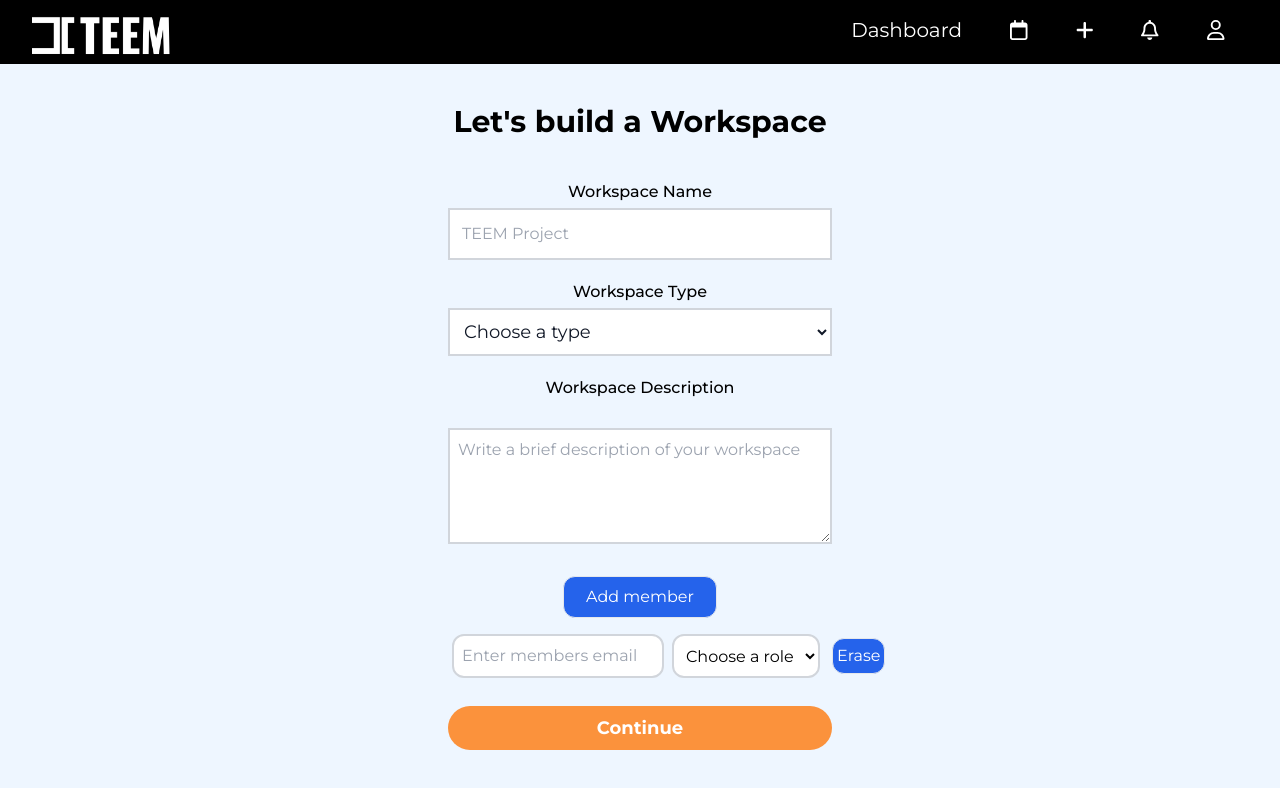
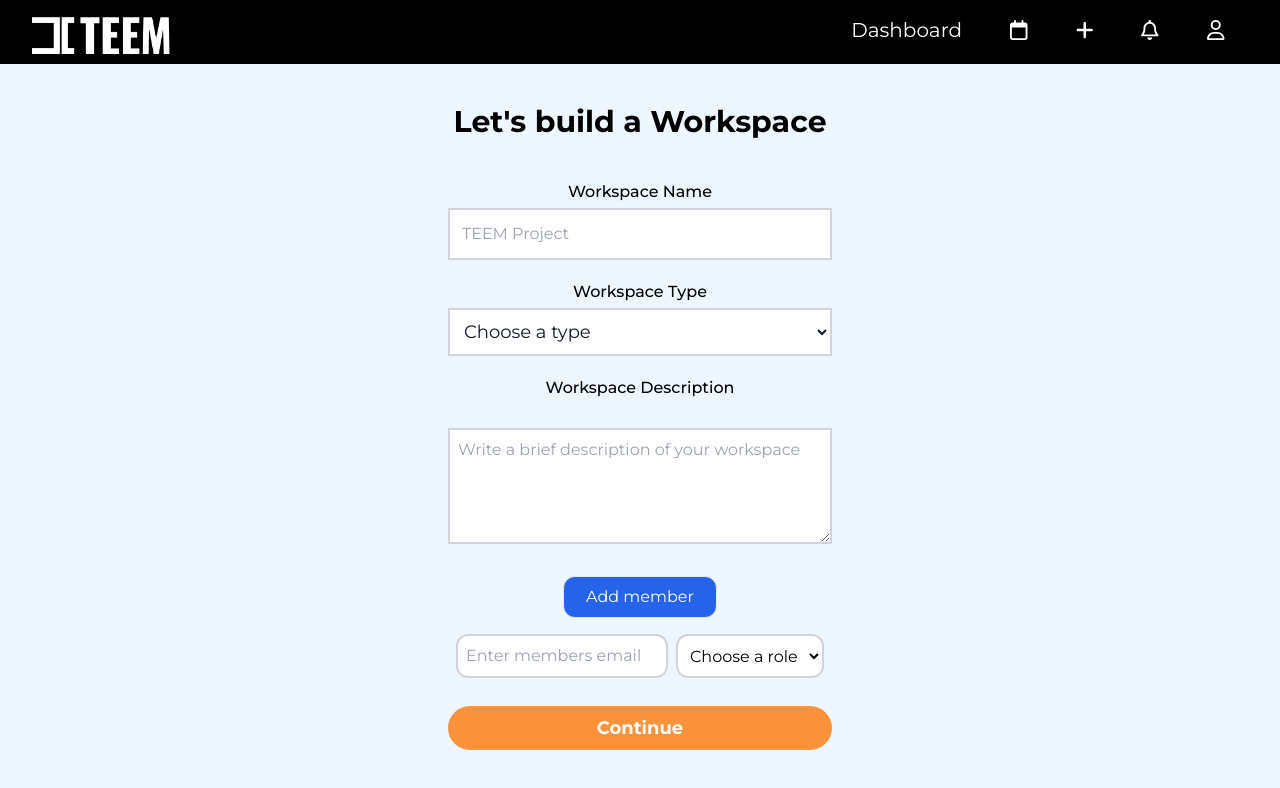
Before and after one commit to KrishRupapara/Group-14_Proj-TEEM, a Next.js app in the folder apps/web/: page /workspace/create in a window 1280 px wide. Shown: the top 788 px of the page. Built offline with nearby package versions, Linux system fonts and the light colour scheme.

Commit message:
Update remove

```diff
--- a/apps/web/src/app/workspace/components/dashboardfile.tsx
+++ b/apps/web/src/app/workspace/components/dashboardfile.tsx
@@ -21,7 +21,12 @@ export default function Dashboardfile() {
     description: "",
   });
 
-  const members = [{ Email: "", Role: "" }];
+  const members = [
+    {
+      Email: "",
+      Role: ""
+    },
+  ];
 
   const { register, handleSubmit, control } = useForm({
     defaultValues: {
@@ -208,7 +213,7 @@ export default function Dashboardfile() {
                       return (
                         <div className="lg:flex">
                           <input
-                            id="members"
+                            id={`members[${index}].Email`}
                             placeholder="Enter members email"
                             type="email"
                             autoCapitalize="none"
@@ -220,7 +225,7 @@ export default function Dashboardfile() {
                           />
 
                           <select
-                            id="Role"
+                            id={`members[${index}].Role`}
                             required
                             className="bg-white  border-2 border-gray-300 focus:ring-blue-900 focus:border-blue-500 rounded-xl p-2 m-1"
                             {...register(`members.${index}.Role` as any)}
@@ -232,7 +237,7 @@ export default function Dashboardfile() {
                             <option value="Manager">Manager</option>
                           </select>
 
-                          <button
+                          {/* <button
                             type="button"
                             className="border text-white hover:bg-blue-800 bg-blue-600 m-2 p-1 rounded-xl py-1"
                             onClick={() => {
@@ -240,7 +245,15 @@ export default function Dashboardfile() {
                             }}
                           >
                             Erase
+                          </button> */}
+                        {fields.length > 1 && (
+                          <button
+                            className="border bg-blue-600 m-2 p-1 rounded-xl py-1"
+                            onClick={() => remove(index)}
+                          >
+                            Erase
                           </button>
+                        )}
                         </div>
                       );
                     })}
```
